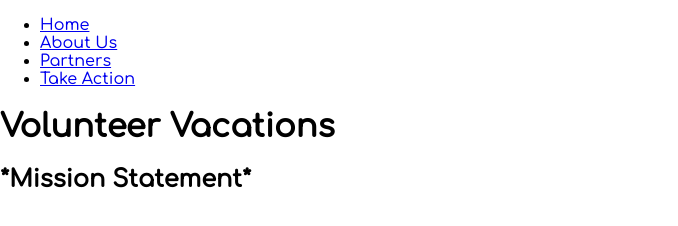
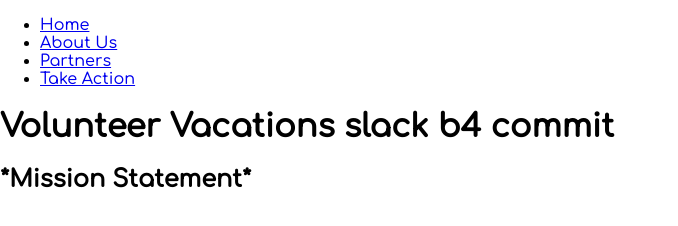
Before and after one commit to gc-westover/volunteervacations, a plain HTML site: page index.html in a window 1280 px wide. Shown: the whole page, without its empty margins (0-678 px from the left). Drawn offline with Linux system fonts and the light colour scheme.

Commit message:
added slack message to header

```diff
--- a/index.html
+++ b/index.html
@@ -17,7 +17,7 @@
             </ul>
         </nav>
         <header>
-            <h1>Volunteer Vacations</h1>
+            <h1>Volunteer Vacations slack b4 commit</h1>
             <h2>*Mission Statement*</h2>
         </header>
         <main>
```
